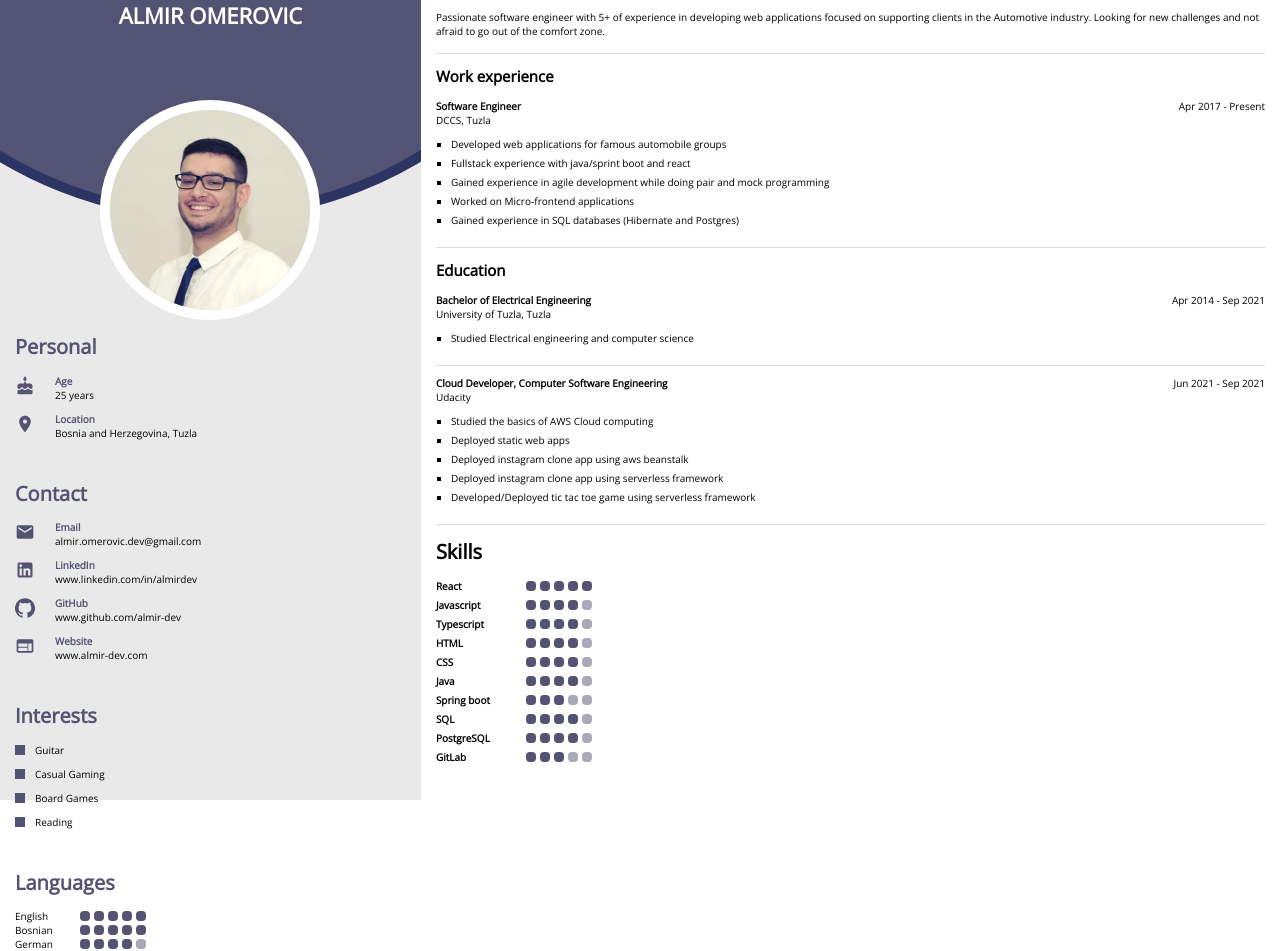
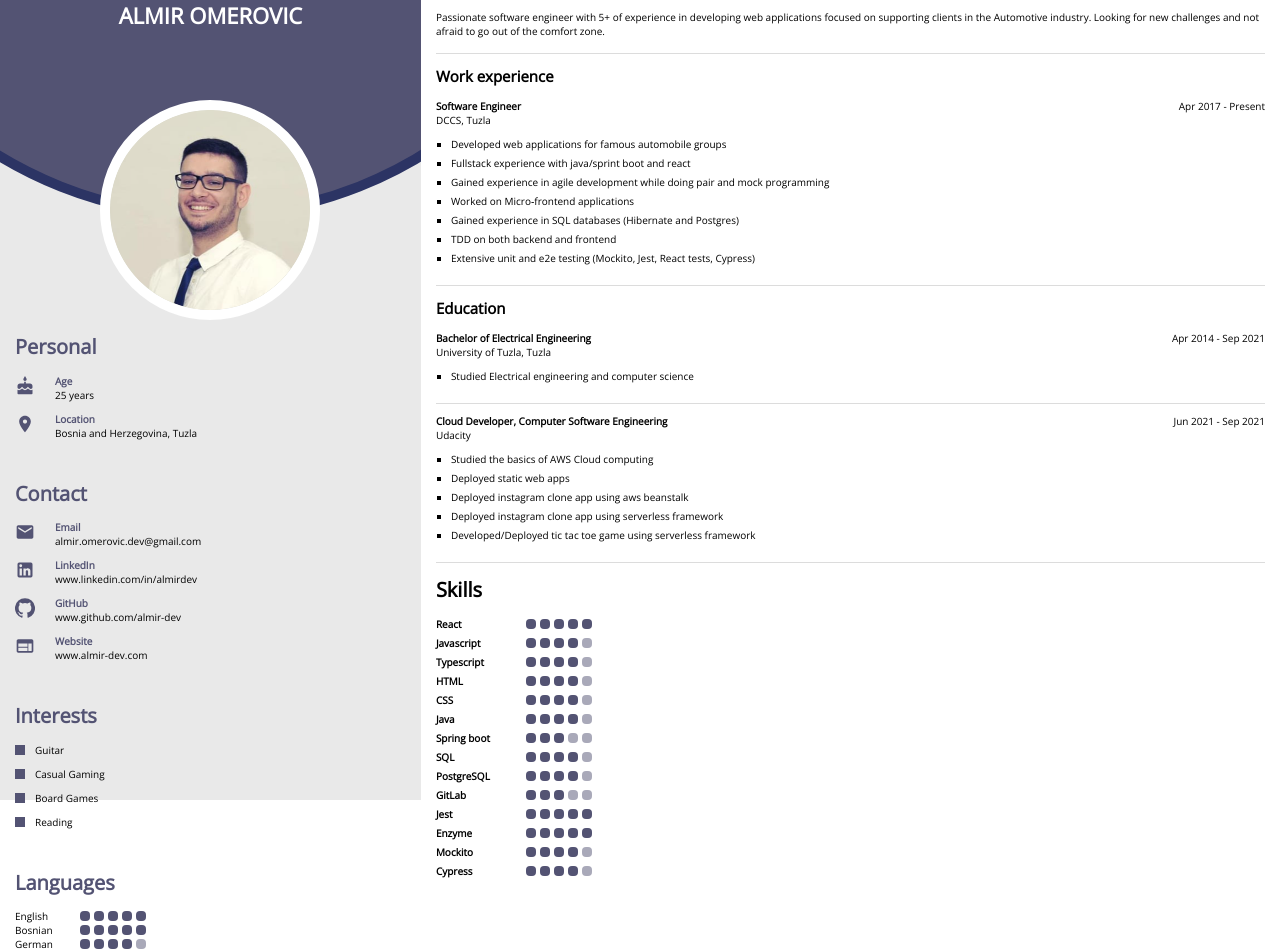
Before and after one commit to almir-dev/cv, a React (Create React App) app: page / in a window 1280 px wide. Built offline with nearby package versions, Linux system fonts and the light colour scheme.

Commit message:
update skills

```diff
--- a/src/components/cv/advanced/Advanced.tsx
+++ b/src/components/cv/advanced/Advanced.tsx
@@ -33,6 +33,8 @@ export function DccsExperience() {
           <li>Gained experience in agile development while doing pair and mock programming</li>
           <li>Worked on Micro‑frontend applications</li>
           <li>Gained experience in SQL databases (Hibernate and Postgres)  </li>
+          <li>TDD on both backend and frontend</li>
+          <li>Extensive unit and e2e testing (Mockito, Jest, React tests, Cypress)</li>
         </ul>
       </p>
     </DescriptionItem>
--- a/src/components/cv/advanced/skills/Skills.tsx
+++ b/src/components/cv/advanced/skills/Skills.tsx
@@ -16,6 +16,10 @@ export function Skills() {
       <SkillItem skill={"SQL"} score={4} />
       <SkillItem skill={"PostgreSQL"} score={4} />
       <SkillItem skill={"GitLab"} score={3} />
+      <SkillItem skill={"Jest"} score={5} />
+      <SkillItem skill={"Enzyme"} score={5} />
+      <SkillItem skill={"Mockito"} score={4} />
+      <SkillItem skill={"Cypress"} score={4} />
     </DescriptionSection>
   );
 }
```
